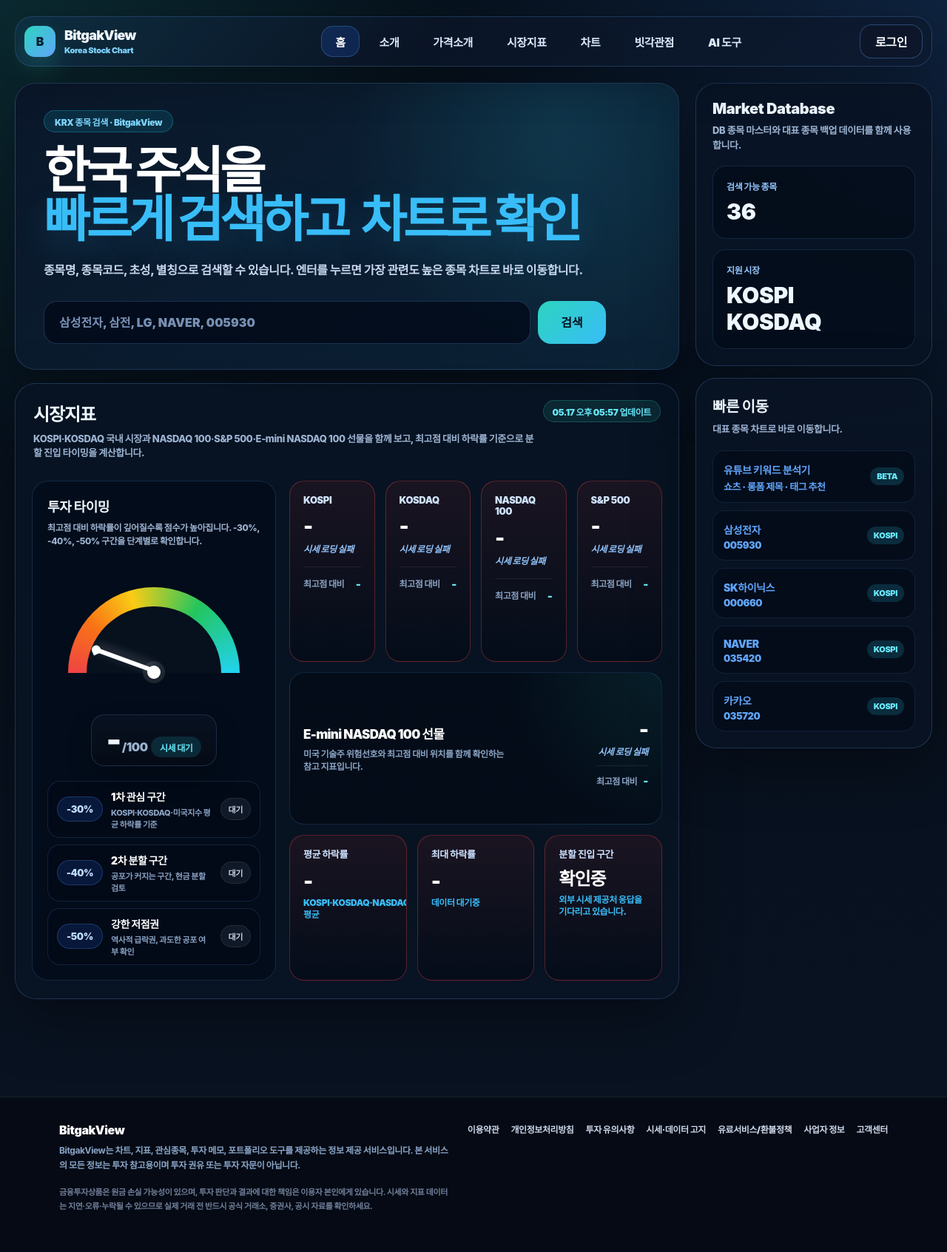
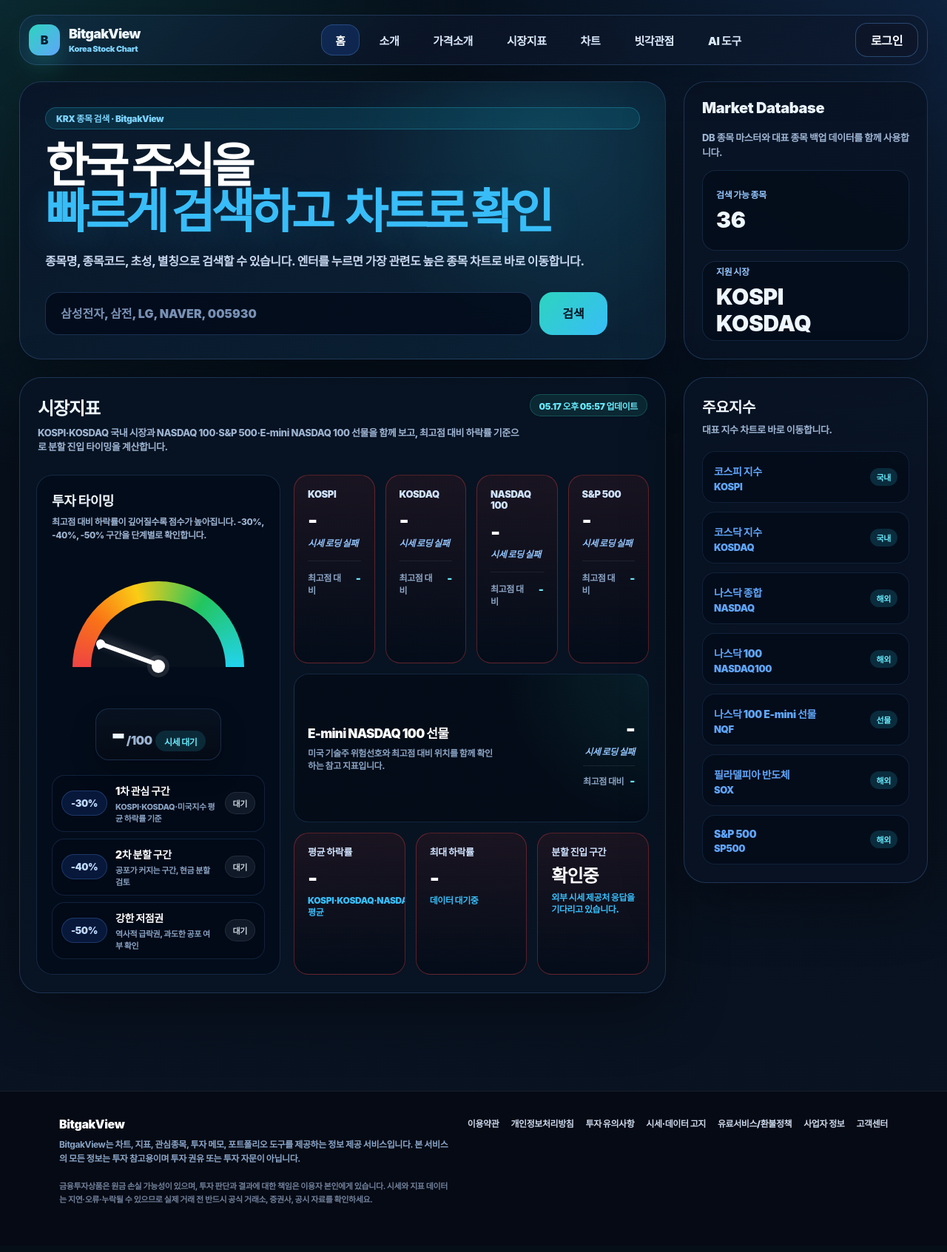
Before and after one commit to hjyoon0129/bitgakview, a Django app: page /stocks/ in a window 1280 px wide. Shown: the whole page at 74% size. After the commit the page ends 1628 px from the top, so only its background shows below. Run offline with Django 5.2, Linux system fonts and the light colour scheme; data comes from the database, SQL or seed files in the repository; data that the repository does not hold is empty; some libraries are stand-ins or nearby versions; some web fonts are replaced.

Commit message:
Update home sidebar major indices layout

```diff
--- a/apps/stocks/views.py
+++ b/apps/stocks/views.py
@@ -1527,7 +1527,7 @@ def _yahoo_chart_result(symbol, range_key="all", interval="1d"):
             },
         )
         try:
-            with urlopen(request, timeout=9) as response:
+            with urlopen(request, timeout=5) as response:
                 raw = response.read().decode("utf-8")
             payload = json.loads(raw)
             result = (payload.get("chart", {}).get("result") or [None])[0]
@@ -2161,6 +2161,29 @@ def _make_payload(code, range_key, interval):
     }
 
 
+def _chart_payload_cache_timeout(code, interval):
+    """차트 API 응답 캐시 시간.
+
+    외부 시세 API(pykrx, yfinance, Yahoo chart)를 매 클릭마다 호출하면
+    차트 로딩이 크게 느려집니다. 같은 종목/지표/시간봉 요청은 짧게 캐시해서
+    사용자가 뒤로가기·새로고침·시간봉 전환 후 재진입할 때 즉시 응답하도록 합니다.
+    """
+    interval = _normalize_interval(interval)
+    asset_code = _normalize_asset_code(code)
+    intraday = _is_intraday_interval(interval)
+
+    if asset_code in GLOBAL_INDEX_SYMBOLS:
+        # 대표지수는 외부 Yahoo/pykrx 호출이 체감 병목입니다.
+        # 사용자가 차트를 열 때마다 새로 받지 않도록 일반 종목보다 길게 캐시합니다.
+        if intraday:
+            return 60 * 20     # 지수 시간봉: 20분 캐시
+        return 60 * 60 * 4     # 지수 일/주/월봉: 4시간 캐시
+
+    if intraday:
+        return 60 * 10         # 국내 개별종목 시간봉: 10분 캐시
+    return 60 * 30             # 국내 개별종목 일/주/월봉: 30분 캐시
+
+
 @require_GET
 def api_ohlcv(request, code):
     display_interval = request.GET.get("display_interval")
@@ -2175,7 +2198,21 @@ def api_ohlcv(request, code):
     else:
         range_key = "all"
 
+    asset_code = _normalize_asset_code(code)
+    cache_key = f"stocks:chart-payload:v12:{asset_code}:{range_key}:{interval}"
+
+    if request.GET.get("refresh") != "1":
+        cached = cache.get(cache_key)
+        if cached is not None:
+            payload = dict(cached)
+            payload["cache_hit"] = True
+            return JsonResponse(payload, status=200, json_dumps_params={"ensure_ascii": False})
+
     payload = _make_payload(code, range_key, interval)
+    payload["cache_hit"] = False
+
+    if payload.get("ok"):
+        cache.set(cache_key, payload, _chart_payload_cache_timeout(code, interval))
 
     return JsonResponse(payload, status=200, json_dumps_params={"ensure_ascii": False})
 
--- a/templates/stocks/stock_search.html
+++ b/templates/stocks/stock_search.html
@@ -1591,6 +1591,136 @@
       padding: 10px;
     }
   }
+
+  /* =========================================================
+     v14 Home column alignment final
+     - 왼쪽 1행(검색 히어로)과 오른쪽 1행(Market Database) 높이 고정 매칭
+     - 왼쪽 2행(빗각뷰 포인트)과 오른쪽 2행(주요지수) 시작선 매칭
+     - 좌우/상하 여백을 하나의 변수로 통일
+     ========================================================= */
+  @media (min-width: 1181px) {
+    .home-shell {
+      --home-grid-gap-final: 24px;
+      --home-side-width-final: 350px;
+      --home-first-row-height-final: 392px;
+      width: min(1500px, calc(100vw - 52px)) !important;
+      padding-top: 20px !important;
+    }
+
+    .home-main-grid {
+      grid-template-columns: minmax(0, 1fr) var(--home-side-width-final) !important;
+      gap: var(--home-grid-gap-final) !important;
+      align-items: start !important;
+    }
+
+    .home-left-stack,
+    .home-side-stack {
+      display: grid !important;
+      gap: var(--home-grid-gap-final) !important;
+      align-content: start !important;
+      min-width: 0 !important;
+    }
+
+    .home-left-stack > *,
+    .home-side-stack > * {
+      margin-top: 0 !important;
+      margin-bottom: 0 !important;
+      box-sizing: border-box !important;
+    }
+
+    .home-left-stack > .insight-carousel-section,
+    .home-left-stack > .insight-home-section,
+    .home-left-stack > .home-insight-section,
+    .home-left-stack > .insight-carousel-wrap,
+    .home-left-stack > section[class*="insight"],
+    .home-left-stack > div[class*="insight"] {
+      margin-top: 0 !important;
+      margin-bottom: 0 !important;
+    }
+
+    .home-hero {
+      height: var(--home-first-row-height-final) !important;
+      min-height: var(--home-first-row-height-final) !important;
+      padding: 38px 42px 36px !important;
+      display: flex !important;
+      flex-direction: column !important;
+      justify-content: center !important;
+      overflow: visible !important;
+    }
+
+    .home-side-stack {
+      grid-template-rows: var(--home-first-row-height-final) auto !important;
+    }
+
+    .home-side-stack > .home-side-card:first-child {
+      height: var(--home-first-row-height-final) !important;
+      min-height: var(--home-first-row-height-final) !important;
+      padding: 24px !important;
+      display: grid !important;
+      grid-template-rows: auto auto minmax(0, 1fr) minmax(0, 1fr) !important;
+      gap: 14px !important;
+      align-content: stretch !important;
+    }
+
+    .home-side-stack > .home-side-card:first-child h3 {
+      min-height: 28px !important;
+      margin: 0 !important;
+      line-height: 1.18 !important;
+    }
+
+    .home-side-stack > .home-side-card:first-child p {
+      min-height: 0 !important;
+      margin: 0 !important;
+      line-height: 1.5 !important;
+    }
+
+    .home-side-stack > .home-side-card:first-child .db-stat-card {
+      height: 100% !important;
+      min-height: 0 !important;
+      margin: 0 !important;
+      padding: 18px !important;
+      display: flex !important;
+      flex-direction: column !important;
+      justify-content: center !important;
+    }
+
+    .home-side-stack > .home-side-card:nth-child(2) {
+      align-self: start !important;
+      padding: 24px !important;
+    }
+
+    .home-side-card,
+    .home-hero,
+    .home-panel {
+      border-radius: 30px !important;
+    }
+
+    .quick-list {
+      gap: 12px !important;
+    }
+
+    .quick-link {
+      min-height: 66px !important;
+      padding: 13px 15px !important;
+      border-radius: 17px !important;
+    }
+  }
+
+  @media (min-width: 1181px) and (max-width: 1320px) {
+    .home-shell {
+      --home-side-width-final: 330px;
+      --home-first-row-height-final: 376px;
+    }
+
+    .home-hero {
+      padding: 34px 34px 32px !important;
+    }
+
+    .home-title {
+      font-size: clamp(40px, 5vw, 66px) !important;
+    }
+  }
+
 </style>
 {% endblock %}
 
@@ -1833,48 +1963,64 @@
       </section>
 
       <section class="home-side-card">
-        <h3>빠른 이동</h3>
-        <p>대표 종목 차트로 바로 이동합니다.</p>
+        <h3>주요지수</h3>
+        <p>대표 지수 차트로 바로 이동합니다.</p>
 
         <div class="quick-list">
-          <a class="quick-link" href="/tools/youtube-keyword/">
+          <a class="quick-link" href="/stocks/KOSPI/" data-index-prefetch="KOSPI">
             <span>
-              <strong>유튜브 키워드 분석기</strong>
-              <span>쇼츠 · 롱폼 제목 · 태그 추천</span>
+              <strong>코스피 지수</strong>
+              <span>KOSPI</span>
             </span>
-            <em class="quick-badge">BETA</em>
+            <em class="quick-badge">국내</em>
           </a>
 
-          <a class="quick-link" href="/stocks/005930/">
+          <a class="quick-link" href="/stocks/KOSDAQ/" data-index-prefetch="KOSDAQ">
             <span>
-              <strong>삼성전자</strong>
-              <span>005930</span>
+              <strong>코스닥 지수</strong>
+              <span>KOSDAQ</span>
             </span>
-            <em class="quick-badge">KOSPI</em>
+            <em class="quick-badge">국내</em>
           </a>
 
-          <a class="quick-link" href="/stocks/000660/">
+          <a class="quick-link" href="/stocks/NASDAQ/" data-index-prefetch="NASDAQ">
             <span>
-              <strong>SK하이닉스</strong>
-              <span>000660</span>
+              <strong>나스닥 종합</strong>
+              <span>NASDAQ</span>
             </span>
-            <em class="quick-badge">KOSPI</em>
+            <em class="quick-badge">해외</em>
           </a>
 
-          <a class="quick-link" href="/stocks/035420/">
+          <a class="quick-link" href="/stocks/NASDAQ100/" data-index-prefetch="NASDAQ100">
             <span>
-              <strong>NAVER</strong>
-              <span>035420</span>
+              <strong>나스닥 100</strong>
+              <span>NASDAQ100</span>
             </span>
-            <em class="quick-badge">KOSPI</em>
+            <em class="quick-badge">해외</em>
           </a>
 
-          <a class="quick-link" href="/stocks/035720/">
+          <a class="quick-link" href="/stocks/NQF/" data-index-prefetch="NQF">
             <span>
-              <strong>카카오</strong>
-              <span>035720</span>
+              <strong>나스닥 100 E-mini 선물</strong>
+              <span>NQF</span>
             </span>
-            <em class="quick-badge">KOSPI</em>
+            <em class="quick-badge">선물</em>
+          </a>
+
+          <a class="quick-link" href="/stocks/SOX/" data-index-prefetch="SOX">
+            <span>
+              <strong>필라델피아 반도체</strong>
+              <span>SOX</span>
+            </span>
+            <em class="quick-badge">해외</em>
+          </a>
+
+          <a class="quick-link" href="/stocks/SP500/" data-index-prefetch="SP500">
+            <span>
+              <strong>S&amp;P 500</strong>
+              <span>SP500</span>
+            </span>
+            <em class="quick-badge">해외</em>
           </a>
         </div>
       </section>
```
Also changed, not shown: apps/stocks/global_market_api.py (+111 -71 lines), static/stocks/js/stock_terminal.js (+79 -15 lines), static/stocks/js/bitgak_chart_core.js.
